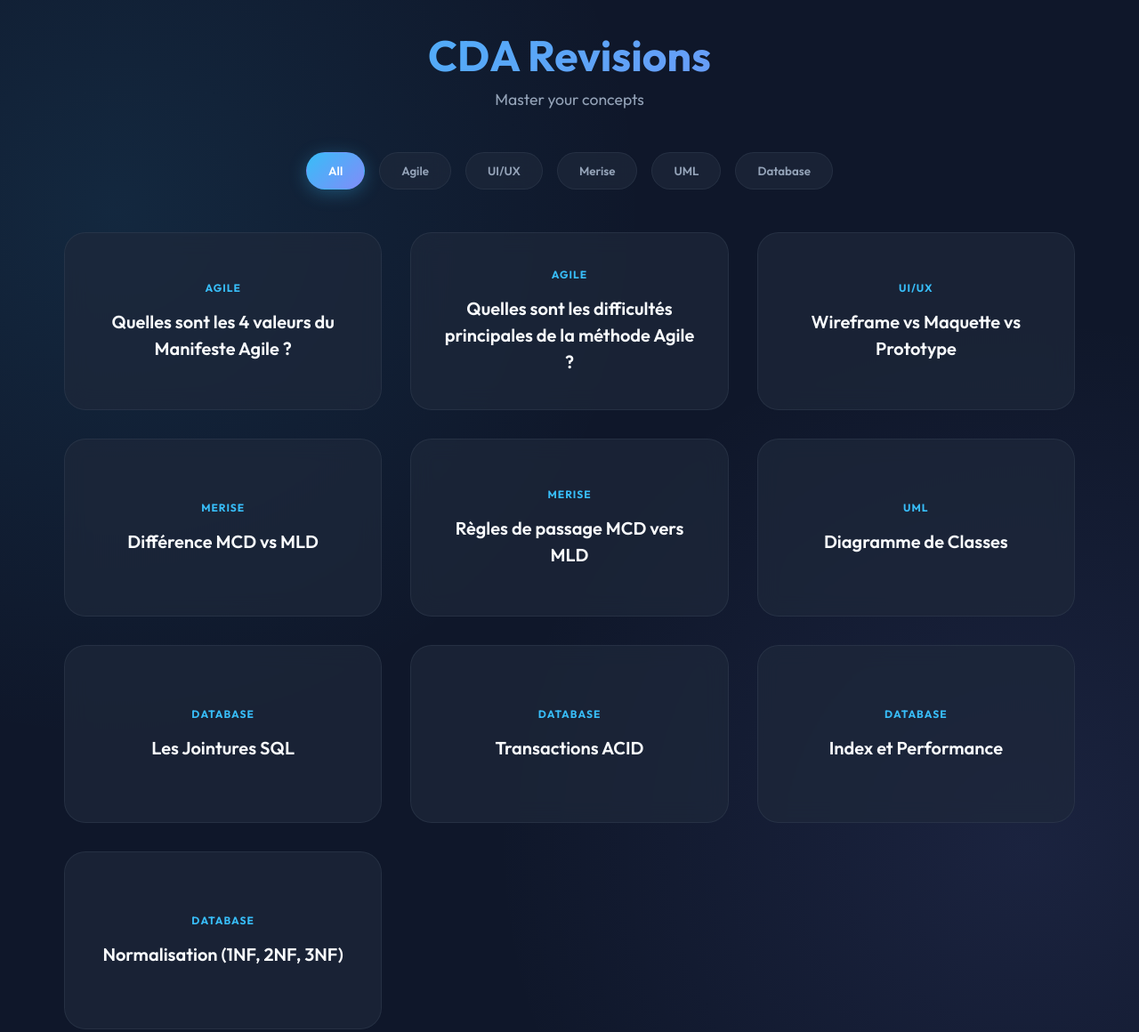
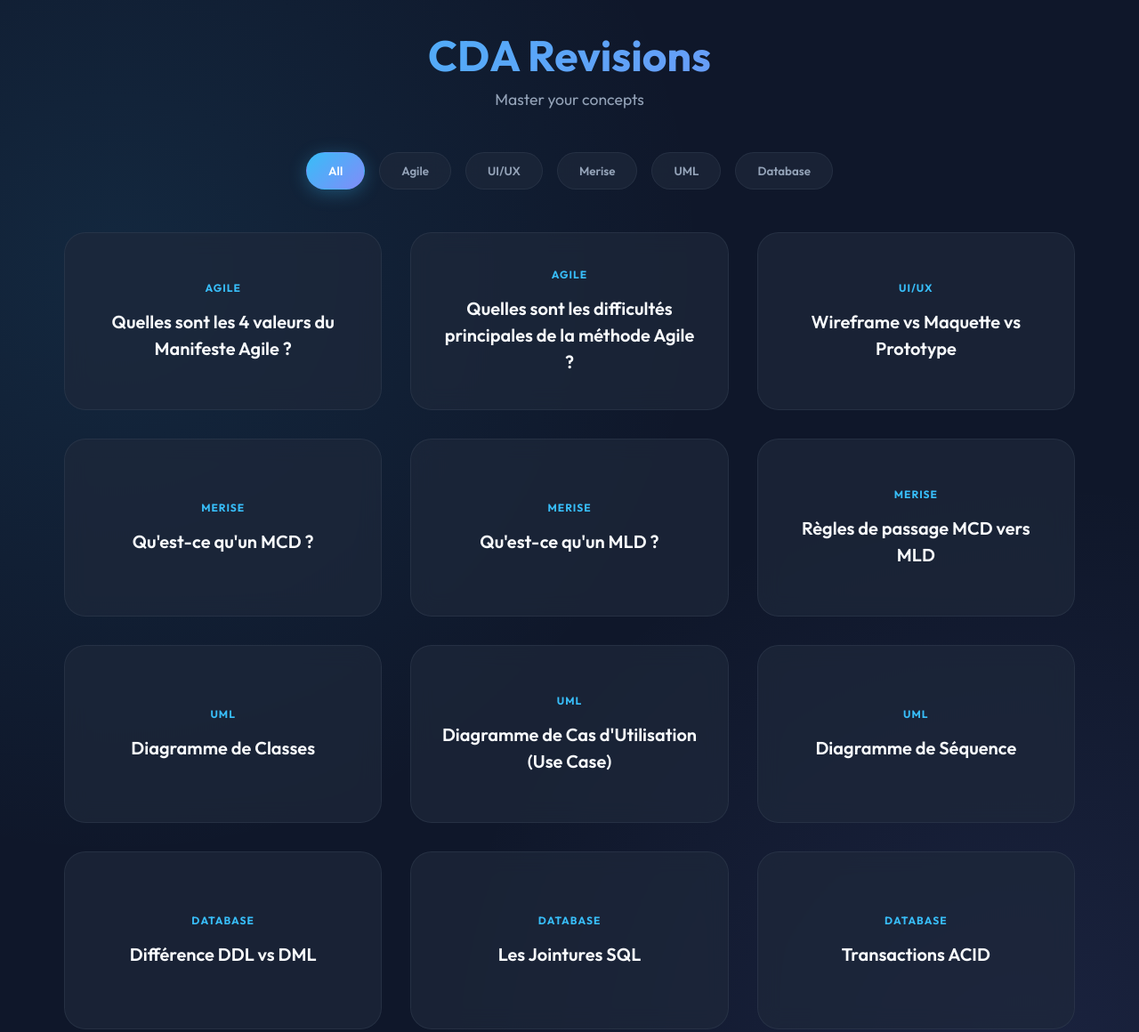
Before and after one commit to VincentG42/cda-revisions, a website built with Vite: page index.html in a window 1280 px wide. Shown: the top 1160 px of the page at 89% size. Built offline with nearby package versions, Linux system fonts and the light colour scheme.

Commit message:
feat: populate revision cards, implement modal view, and refine content

```diff
--- a/index.html
+++ b/index.html
@@ -25,6 +25,10 @@
     <main id="card-grid">
       <!-- Cards injected here -->
     </main>
+
+    <footer style="text-align: center; margin-top: 4rem; color: var(--text-secondary); font-size: 0.9rem;">
+      <p>&copy; 2025 CDA Revisions</p>
+    </footer>
   </div>
 
   <!-- Modal Structure -->
--- a/src/data.js
+++ b/src/data.js
@@ -51,17 +51,34 @@ export const cards = [
   {
     id: 6,
     category: 'Merise',
-    question: 'Différence MCD vs MLD',
+    question: 'Qu\'est-ce qu\'un MCD ?',
     answer: `
-      <div style="text-align: left;">
-        <p><strong>MCD (Modèle Conceptuel de Données) :</strong><br>
-        Niveau métier. On parle d'<strong>Entités</strong> et d'<strong>Associations</strong>. Il est agnostique de la technique (pas de notion de clé étrangère ici, mais d'identifiants).</p>
-        <br>
-        <p><strong>MLD (Modèle Logique de Données) :</strong><br>
-        Niveau base de données relationnelle. On parle de <strong>Tables</strong>, <strong>Colonnes</strong>, <strong>Clés Primaires</strong> et <strong>Clés Étrangères</strong>.</p>
-      </div>
+      <p><strong>Modèle Conceptuel de Données</strong></p>
+      <p>C'est une représentation <strong>métier</strong> et abstraite des données, indépendante de la base de données finale (agnostique).</p>
+      <ul style="text-align: left; padding-left: 1.5rem;">
+        <li><strong>Entité :</strong> Objet de gestion (ex: Client).</li>
+        <li><strong>Propriété :</strong> Information élémentaire (ex: Nom).</li>
+        <li><strong>Identifiant :</strong> Propriété unique (soulignée).</li>
+        <li><strong>Association :</strong> Lien entre entités avec des cardinalités (ex: 0,n).</li>
+      </ul>
     `,
-    keywords: ['Conception', 'Données', 'Abstraction']
+    keywords: ['Conceptuel', 'Entité', 'Métier']
+  },
+  {
+    id: 17,
+    category: 'Merise',
+    question: 'Qu\'est-ce qu\'un MLD ?',
+    answer: `
+      <p><strong>Modèle Logique de Données</strong></p>
+      <p>C'est la traduction du MCD vers une structure de <strong>base de données relationnelle</strong>.</p>
+      <ul style="text-align: left; padding-left: 1.5rem;">
+        <li><strong>Table :</strong> Correspond à l'entité.</li>
+        <li><strong>Colonne :</strong> Correspond à la propriété.</li>
+        <li><strong>Clé Primaire (PK) :</strong> Identifiant unique de la table.</li>
+        <li><strong>Clé Étrangère (FK) :</strong> Référence à une autre table pour gérer les relations.</li>
+      </ul>
+    `,
+    keywords: ['Logique', 'Relationnel', 'Tables']
   },
   {
     id: 7,
@@ -100,8 +117,69 @@ export const cards = [
     `,
     keywords: ['Structure', 'POO', 'Relations']
   },
+  {
+    id: 9,
+    category: 'UML',
+    question: 'Diagramme de Cas d\'Utilisation (Use Case)',
+    answer: `
+      <p>Il décrit les fonctionnalités du système du point de vue de l'utilisateur.</p>
+      <ul style="text-align: left; padding-left: 1.5rem;">
+        <li><strong>Acteurs :</strong> Utilisateurs ou systèmes externes interagissant avec l'application.</li>
+        <li><strong>Cas d'utilisation :</strong> Fonctionnalité ou objectif à atteindre.</li>
+        <li><strong>Relations :</strong>
+          <ul>
+            <li><strong>Include :</strong> Le cas A inclut TOUJOURS le cas B (ex: S'authentifier).</li>
+            <li><strong>Extend :</strong> Le cas B est optionnel et étend le cas A sous certaines conditions.</li>
+          </ul>
+        </li>
+      </ul>
+    `,
+    keywords: ['Fonctionnel', 'Acteurs', 'Include/Extend']
+  },
+  {
+    id: 16,
+    category: 'UML',
+    question: 'Diagramme de Séquence',
+    answer: `
+      <p>Représente les interactions entre objets (ou acteurs) selon un <strong>point de vue temporel</strong>.</p>
+      <ul style="text-align: left; padding-left: 1.5rem;">
+        <li>Montre <strong>l'ordre chronologique</strong> des messages échangés.</li>
+        <li><strong>Ligne de vie :</strong> Période durant laquelle l'objet existe.</li>
+        <li><strong>Messages :</strong> Synchrones (bloquants), Asynchrones, de Retour.</li>
+      </ul>
+      <p><em>Utile pour détailler la logique d'un scénario précis d'un Cas d'Utilisation.</em></p>
+    `,
+    keywords: ['Chronologie', 'Messages', 'Temps']
+  },
 
   // Base de Données
+  {
+    id: 10,
+    category: 'Database',
+    question: 'Différence DDL vs DML',
+    answer: `
+      <div style="text-align: left;">
+        <p><strong>DDL (Data Definition Language) :</strong><br>
+        Agit sur la <strong>STRUCTURE</strong> de la base.</p>
+        <ul style="margin-bottom: 1rem;">
+          <li><code>CREATE</code> : Créer (table, vue...)</li>
+          <li><code>ALTER</code> : Modifier la structure</li>
+          <li><code>DROP</code> : Supprimer définitivement</li>
+          <li><code>TRUNCATE</code> : Vider une table</li>
+        </ul>
+
+        <p><strong>DML (Data Manipulation Language) :</strong><br>
+        Agit sur les <strong>DONNÉES</strong> (Lignes).</p>
+        <ul>
+          <li><code>SELECT</code> : Lire / Interroger</li>
+          <li><code>INSERT</code> : Ajouter des données</li>
+          <li><code>UPDATE</code> : Mettre à jour</li>
+          <li><code>DELETE</code> : Supprimer des données</li>
+        </ul>
+      </div>
+    `,
+    keywords: ['SQL', 'Structure vs Données']
+  },
   {
     id: 11,
     category: 'Database',
--- a/src/style.css
+++ b/src/style.css
@@ -93,7 +93,7 @@ header p {
 /* Grid */
 #card-grid {
   display: grid;
-  grid-template-columns: repeat(auto-fill, minmax(300px, 1fr));
+  grid-template-columns: repeat(auto-fill, minmax(280px, 1fr));
   gap: 2rem;
 }
 
```
